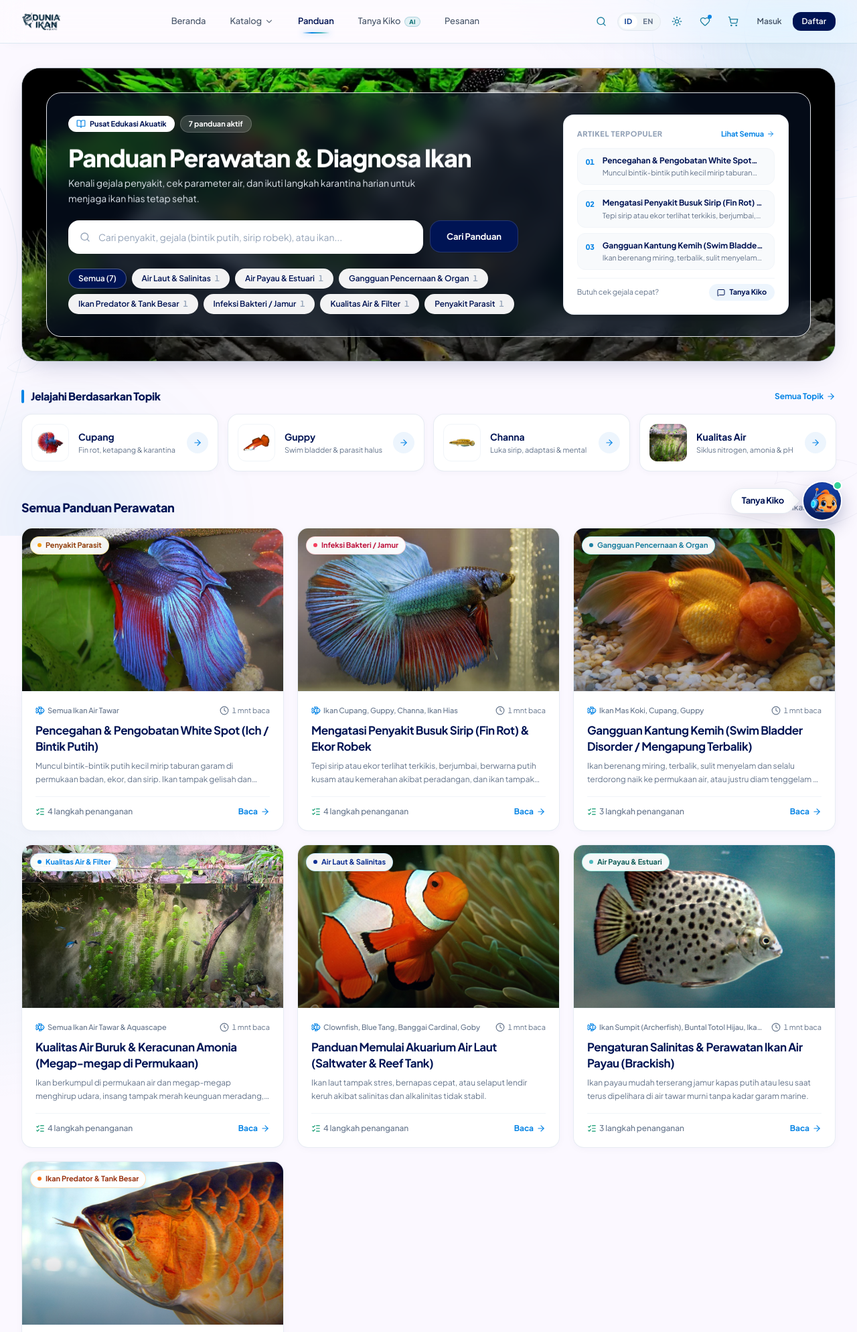
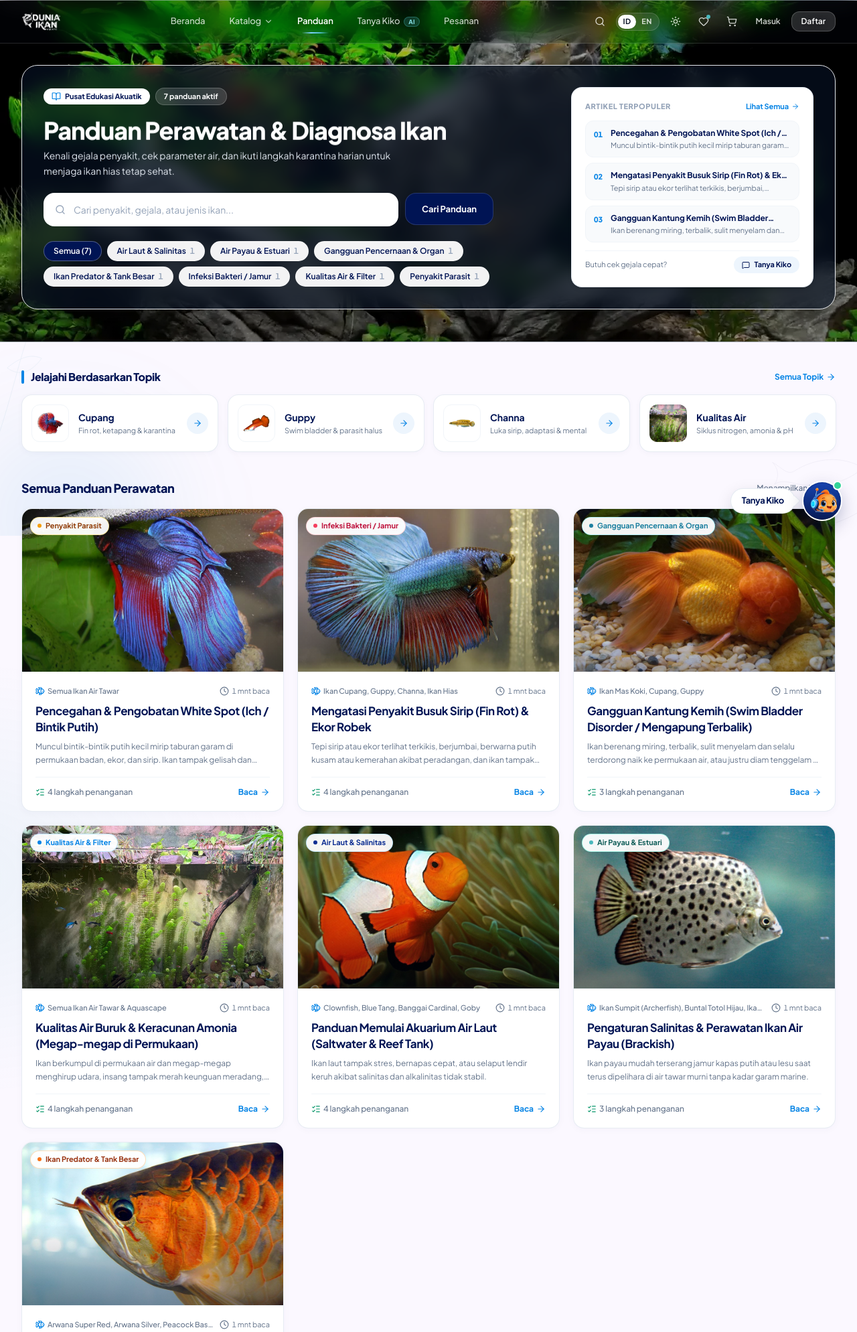
Before and after one commit to AdhaRafi/Dunia-ikan, a Laravel app: page /guides in a window 1280 px wide. Shown: the top 1989 px of the page at 67% size. Run offline with Laravel 12, Linux system fonts and the light colour scheme; data comes from the database, SQL or seed files in the repository; style sheets or scripts are compiled from the project's sources; some libraries are stand-ins or nearby versions.

Commit message:
Make Panduan Ikan aquascape hero full-bleed edge-to-edge

```diff
--- a/resources/js/Pages/Guides/Index.jsx
+++ b/resources/js/Pages/Guides/Index.jsx
@@ -142,9 +142,11 @@ export default function Index({
                 />
             </Head>
 
-            <div className="max-w-7xl mx-auto px-4 sm:px-6 lg:px-8 py-6 sm:py-9 space-y-8 sm:space-y-10">
-                {/* 1. Aquascape Photo Backdrop + Frosted Glass Hero Panel */}
-                <section className="relative overflow-hidden rounded-[24px] sm:rounded-[28px] bg-[#060f1d] border border-slate-200/80 dark:border-slate-800 shadow-[0_14px_40px_-16px_rgba(0,20,84,0.28)] p-3.5 sm:p-6 lg:p-9">
+            {/* 1. Full-Bleed Aquascape Photo Backdrop + Frosted Glass Hero Panel */}
+            <section
+                data-nav-theme="dark"
+                className="-mt-16 pt-20 sm:pt-24 pb-8 sm:pb-12 relative w-full overflow-hidden bg-[#060f1d] border-b border-slate-200/70 dark:border-slate-800/80"
+            >
                 <img
                     src="/images/hero/aquarium-poster.webp"
                     alt={pick(
@@ -155,10 +157,11 @@ export default function Index({
                 />
                 <div
                     aria-hidden="true"
-                        className="absolute inset-0 bg-gradient-to-b from-black/20 via-black/15 to-black/40 pointer-events-none"
+                    className="absolute inset-0 bg-gradient-to-b from-black/35 via-black/15 to-black/40 pointer-events-none"
                 />
 
-                    <div className="relative z-10 rounded-2xl sm:rounded-[22px] bg-[#071124]/65 backdrop-blur-md border border-white/18 p-5 sm:p-7 lg:p-8 shadow-[0_20px_50px_-12px_rgba(0,0,0,0.55)]">
+                <div className="relative z-10 max-w-7xl mx-auto px-4 sm:px-6 lg:px-8">
+                    <div className="rounded-2xl sm:rounded-[24px] bg-[#071124]/65 backdrop-blur-md border border-white/18 p-5 sm:p-7 lg:p-8 shadow-[0_20px_50px_-12px_rgba(0,0,0,0.55)]">
                         <div className="grid grid-cols-1 lg:grid-cols-12 gap-6 lg:gap-8 items-center">
                             {/* Left Column: Search & Category Filters */}
                             <div className="lg:col-span-8 space-y-4 sm:space-y-5">
@@ -201,8 +204,8 @@ export default function Index({
                                         <input
                                             type="search"
                                             placeholder={pick(
-                                                'Cari penyakit, gejala (bintik putih, sirip robek), atau ikan...',
-                                                'Search diseases, symptoms (white spot, fin rot), or fish...',
+                                                'Cari penyakit, gejala, atau jenis ikan...',
+                                                'Search diseases, symptoms, or fish...',
                                             )}
                                             value={search}
                                             onChange={(e) =>
@@ -366,8 +369,10 @@ export default function Index({
                             </aside>
                         </div>
                     </div>
+                </div>
             </section>
 
+            <div className="max-w-7xl mx-auto px-4 sm:px-6 lg:px-8 py-8 sm:py-10 space-y-8 sm:space-y-10">
                 {/* 2. Browse by Fish Species & Topic */}
                 <section className="space-y-3.5">
                     <div className="flex items-center justify-between gap-2">
```
Lines whose indentation alone changed are shown as unchanged.
